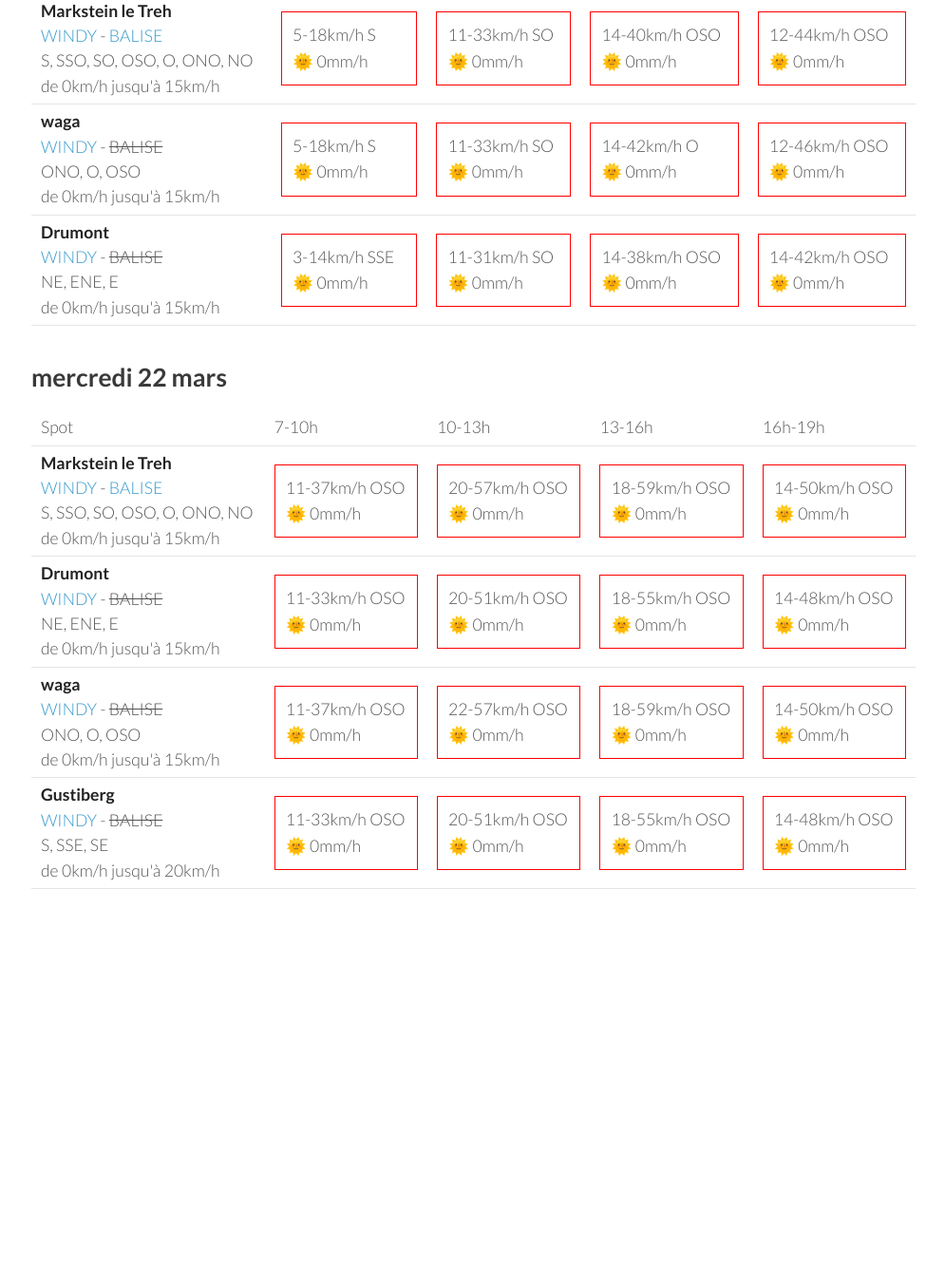
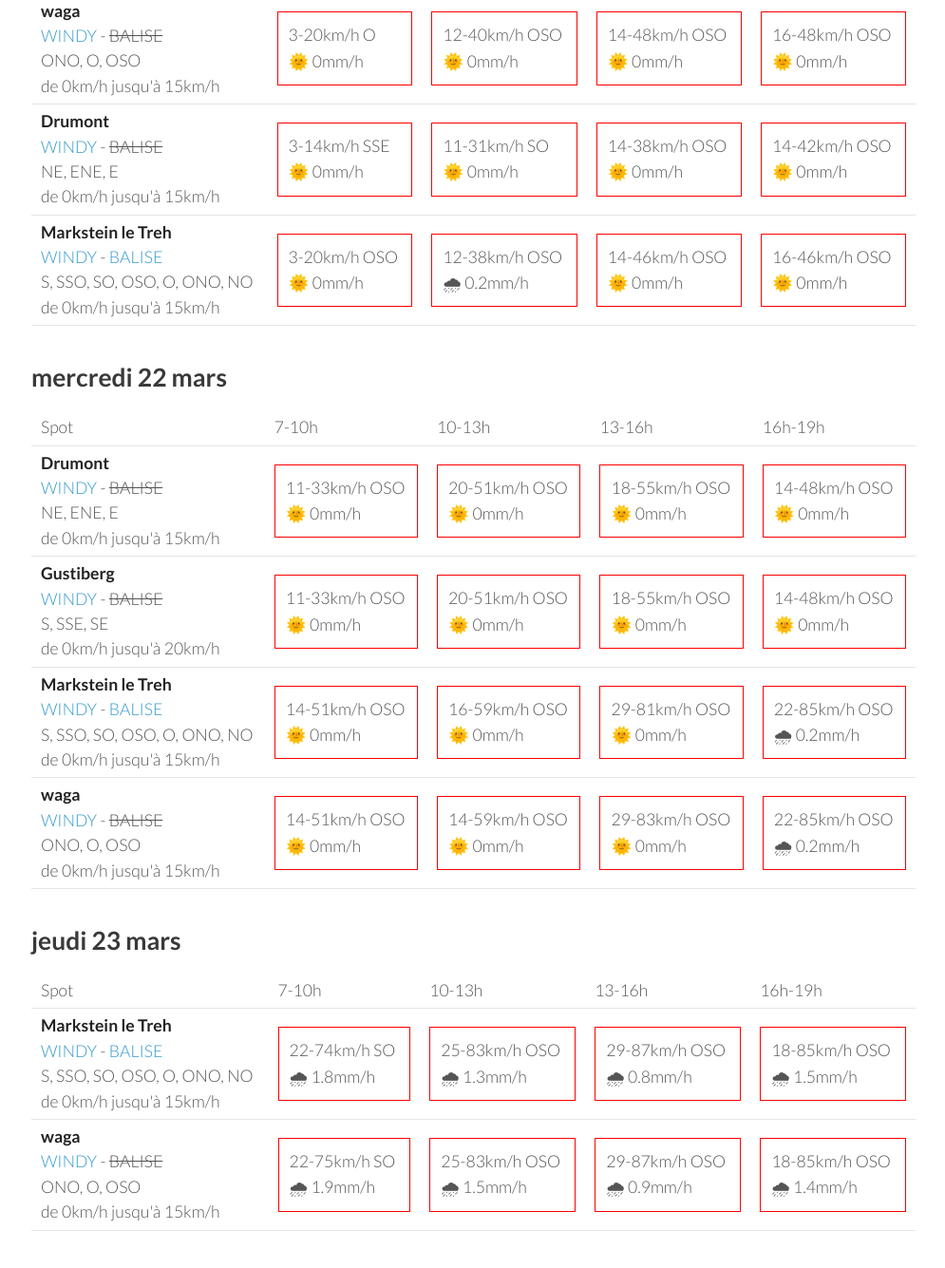
Before and after one commit to parapente-dans-le-nord/parapente-dans-le-nord.github.io, a Jekyll site: the page built from vosges.markdown, in a window 1280 px wide and 1400 px high, scrolled down 2268 px. Shown: the top 1335 px of the window at 95% size, without its empty margins (25-1020 px from the left). Built offline with Jekyll 4.4.1, drawn with Linux system fonts in a browser that asks for light colours; before the commit the page ends 3332 px from its top, so only the background shows below that; some of the changed text lies outside the part shown.

Commit message:
update index.markdown

```diff
--- a/vosges.markdown
+++ b/vosges.markdown
@@ -7,7 +7,7 @@ title:  "Tous les spots"
 {: .links}
 
 # Prevision Windy, modèle Arome
-page mise à jour le samedi 18 mars 06:16
+page mise à jour le samedi 18 mars 10:16
 
 ## samedi 18 mars
 
@@ -134,6 +134,16 @@ page mise à jour le samedi 18 mars 06:16
       <td>16h-19h</td>
     </tr>
 <tr>
+        <td><strong>waga</strong><br><a href="https://windy.com/47.903/6.996?47.900,6.983,15">WINDY</a> - <span class="no-balise"> BALISE </span><br> <span class="vent-favorable">ONO, O, OSO</span><br><span class="force-vent">de 0km/h jusqu'à 15km/h</span> </td>
+
+            <td><div class="not-flyable"><p>5-24km/h ONO</p><p>🌞 0mm/h</p></div></td>
+            <td><div class="not-flyable"><p>1-16km/h SO</p><p>🌞 0mm/h</p></div></td>
+            <td><div class="not-flyable"><p>3-16km/h O</p><p>🌞 0mm/h</p></div></td>
+            <td><div class="not-flyable"><p>5-16km/h SO</p><p>🌞 0mm/h</p></div></td>
+
+
+    </tr>
+<tr>
         <td><strong>Gustiberg</strong><br><a href="https://windy.com/47.894/6.934?47.891,6.934,15,m:eYYagmI">WINDY</a> - <span class="no-balise"> BALISE </span><br> <span class="vent-favorable">S, SSE, SE</span><br><span class="force-vent">de 0km/h jusqu'à 20km/h</span> </td>
 
             <td><div class="not-flyable"><p>5-20km/h ONO</p><p>🌞 0mm/h</p></div></td>
@@ -146,20 +156,10 @@ page mise à jour le samedi 18 mars 06:16
 <tr>
         <td><strong>Markstein le Treh</strong><br><a href="https://windy.com/47.926/7.012?47.505,7.012,8,m:eY1agmQ">WINDY</a> - <span class=""><a href="http://www.balisemeteo.com/balise.php?idBalise=136">BALISE</a> </span><br> <span class="vent-favorable">S, SSO, SO, OSO, O, ONO, NO</span><br><span class="force-vent">de 0km/h jusqu'à 15km/h</span> </td>
 
-            <td><div class="not-flyable"><p>3-22km/h O</p><p>🌞 0mm/h</p></div></td>
-            <td><div class="not-flyable"><p>3-16km/h ONO</p><p>🌞 0mm/h</p></div></td>
-            <td><div class="not-flyable"><p>3-14km/h SSE</p><p>🌞 0mm/h</p></div></td>
-            <td><div class="not-flyable"><p>5-18km/h SSE</p><p>🌞 0mm/h</p></div></td>
-
-
-    </tr>
-<tr>
-        <td><strong>waga</strong><br><a href="https://windy.com/47.903/6.996?47.900,6.983,15">WINDY</a> - <span class="no-balise"> BALISE </span><br> <span class="vent-favorable">ONO, O, OSO</span><br><span class="force-vent">de 0km/h jusqu'à 15km/h</span> </td>
-
-            <td><div class="not-flyable"><p>3-22km/h O</p><p>🌞 0mm/h</p></div></td>
-            <td><div class="not-flyable"><p>3-16km/h NO</p><p>🌞 0mm/h</p></div></td>
-            <td><div class="not-flyable"><p>3-14km/h S</p><p>🌞 0mm/h</p></div></td>
-            <td><div class="not-flyable"><p>5-18km/h S</p><p>🌞 0mm/h</p></div></td>
+            <td><div class="not-flyable"><p>5-22km/h ONO</p><p>🌞 0mm/h</p></div></td>
+            <td><div class="not-flyable"><p>3-16km/h SO</p><p>🌞 0mm/h</p></div></td>
+            <td><div class="not-flyable"><p>3-16km/h OSO</p><p>🌞 0mm/h</p></div></td>
+            <td><div class="not-flyable"><p>5-16km/h SO</p><p>🌞 0mm/h</p></div></td>
 
 
     </tr>
@@ -200,22 +200,12 @@ page mise à jour le samedi 18 mars 06:16
 
     </tr>
 <tr>
-        <td><strong>Markstein le Treh</strong><br><a href="https://windy.com/47.926/7.012?47.505,7.012,8,m:eY1agmQ">WINDY</a> - <span class=""><a href="http://www.balisemeteo.com/balise.php?idBalise=136">BALISE</a> </span><br> <span class="vent-favorable">S, SSO, SO, OSO, O, ONO, NO</span><br><span class="force-vent">de 0km/h jusqu'à 15km/h</span> </td>
-
-            <td><div class="not-flyable"><p>5-18km/h S</p><p>🌞 0mm/h</p></div></td>
-            <td><div class="not-flyable"><p>11-33km/h SO</p><p>🌞 0mm/h</p></div></td>
-            <td><div class="not-flyable"><p>14-40km/h OSO</p><p>🌞 0mm/h</p></div></td>
-            <td><div class="not-flyable"><p>12-44km/h OSO</p><p>🌞 0mm/h</p></div></td>
-
-
-    </tr>
-<tr>
         <td><strong>waga</strong><br><a href="https://windy.com/47.903/6.996?47.900,6.983,15">WINDY</a> - <span class="no-balise"> BALISE </span><br> <span class="vent-favorable">ONO, O, OSO</span><br><span class="force-vent">de 0km/h jusqu'à 15km/h</span> </td>
 
-            <td><div class="not-flyable"><p>5-18km/h S</p><p>🌞 0mm/h</p></div></td>
-            <td><div class="not-flyable"><p>11-33km/h SO</p><p>🌞 0mm/h</p></div></td>
-            <td><div class="not-flyable"><p>14-42km/h O</p><p>🌞 0mm/h</p></div></td>
-            <td><div class="not-flyable"><p>12-46km/h OSO</p><p>🌞 0mm/h</p></div></td>
+            <td><div class="not-flyable"><p>3-20km/h O</p><p>🌞 0mm/h</p></div></td>
+            <td><div class="not-flyable"><p>12-40km/h OSO</p><p>🌞 0mm/h</p></div></td>
+            <td><div class="not-flyable"><p>14-48km/h OSO</p><p>🌞 0mm/h</p></div></td>
+            <td><div class="not-flyable"><p>16-48km/h OSO</p><p>🌞 0mm/h</p></div></td>
 
 
     </tr>
@@ -226,6 +216,16 @@ page mise à jour le samedi 18 mars 06:16
             <td><div class="not-flyable"><p>11-31km/h SO</p><p>🌞 0mm/h</p></div></td>
             <td><div class="not-flyable"><p>14-38km/h OSO</p><p>🌞 0mm/h</p></div></td>
             <td><div class="not-flyable"><p>14-42km/h OSO</p><p>🌞 0mm/h</p></div></td>
+
+
+    </tr>
+<tr>
+        <td><strong>Markstein le Treh</strong><br><a href="https://windy.com/47.926/7.012?47.505,7.012,8,m:eY1agmQ">WINDY</a> - <span class=""><a href="http://www.balisemeteo.com/balise.php?idBalise=136">BALISE</a> </span><br> <span class="vent-favorable">S, SSO, SO, OSO, O, ONO, NO</span><br><span class="force-vent">de 0km/h jusqu'à 15km/h</span> </td>
+
+            <td><div class="not-flyable"><p>3-20km/h OSO</p><p>🌞 0mm/h</p></div></td>
+            <td><div class="not-flyable"><p>12-38km/h OSO</p><p>🌧 0.2mm/h</p></div></td>
+            <td><div class="not-flyable"><p>14-46km/h OSO</p><p>🌞 0mm/h</p></div></td>
+            <td><div class="not-flyable"><p>16-46km/h OSO</p><p>🌞 0mm/h</p></div></td>
 
 
     </tr>
@@ -246,32 +246,12 @@ page mise à jour le samedi 18 mars 06:16
       <td>16h-19h</td>
     </tr>
 <tr>
-        <td><strong>Markstein le Treh</strong><br><a href="https://windy.com/47.926/7.012?47.505,7.012,8,m:eY1agmQ">WINDY</a> - <span class=""><a href="http://www.balisemeteo.com/balise.php?idBalise=136">BALISE</a> </span><br> <span class="vent-favorable">S, SSO, SO, OSO, O, ONO, NO</span><br><span class="force-vent">de 0km/h jusqu'à 15km/h</span> </td>
-
-            <td><div class="not-flyable"><p>11-37km/h OSO</p><p>🌞 0mm/h</p></div></td>
-            <td><div class="not-flyable"><p>20-57km/h OSO</p><p>🌞 0mm/h</p></div></td>
-            <td><div class="not-flyable"><p>18-59km/h OSO</p><p>🌞 0mm/h</p></div></td>
-            <td><div class="not-flyable"><p>14-50km/h OSO</p><p>🌞 0mm/h</p></div></td>
-
-
-    </tr>
-<tr>
         <td><strong>Drumont</strong><br><a href="https://windy.com/47.898/6.919?47.687,6.919,9,m:eYYagmG">WINDY</a> - <span class="no-balise"> BALISE </span><br> <span class="vent-favorable">NE, ENE, E</span><br><span class="force-vent">de 0km/h jusqu'à 15km/h</span> </td>
 
             <td><div class="not-flyable"><p>11-33km/h OSO</p><p>🌞 0mm/h</p></div></td>
             <td><div class="not-flyable"><p>20-51km/h OSO</p><p>🌞 0mm/h</p></div></td>
             <td><div class="not-flyable"><p>18-55km/h OSO</p><p>🌞 0mm/h</p></div></td>
             <td><div class="not-flyable"><p>14-48km/h OSO</p><p>🌞 0mm/h</p></div></td>
-
-
-    </tr>
-<tr>
-        <td><strong>waga</strong><br><a href="https://windy.com/47.903/6.996?47.900,6.983,15">WINDY</a> - <span class="no-balise"> BALISE </span><br> <span class="vent-favorable">ONO, O, OSO</span><br><span class="force-vent">de 0km/h jusqu'à 15km/h</span> </td>
-
-            <td><div class="not-flyable"><p>11-37km/h OSO</p><p>🌞 0mm/h</p></div></td>
-            <td><div class="not-flyable"><p>22-57km/h OSO</p><p>🌞 0mm/h</p></div></td>
-            <td><div class="not-flyable"><p>18-59km/h OSO</p><p>🌞 0mm/h</p></div></td>
-            <td><div class="not-flyable"><p>14-50km/h OSO</p><p>🌞 0mm/h</p></div></td>
 
 
     </tr>
@@ -285,7 +265,63 @@ page mise à jour le samedi 18 mars 06:16
 
 
     </tr>
+<tr>
+        <td><strong>Markstein le Treh</strong><br><a href="https://windy.com/47.926/7.012?47.505,7.012,8,m:eY1agmQ">WINDY</a> - <span class=""><a href="http://www.balisemeteo.com/balise.php?idBalise=136">BALISE</a> </span><br> <span class="vent-favorable">S, SSO, SO, OSO, O, ONO, NO</span><br><span class="force-vent">de 0km/h jusqu'à 15km/h</span> </td>
+
+            <td><div class="not-flyable"><p>14-51km/h OSO</p><p>🌞 0mm/h</p></div></td>
+            <td><div class="not-flyable"><p>16-59km/h OSO</p><p>🌞 0mm/h</p></div></td>
+            <td><div class="not-flyable"><p>29-81km/h OSO</p><p>🌞 0mm/h</p></div></td>
+            <td><div class="not-flyable"><p>22-85km/h OSO</p><p>🌧 0.2mm/h</p></div></td>
+
+
+    </tr>
+<tr>
+        <td><strong>waga</strong><br><a href="https://windy.com/47.903/6.996?47.900,6.983,15">WINDY</a> - <span class="no-balise"> BALISE </span><br> <span class="vent-favorable">ONO, O, OSO</span><br><span class="force-vent">de 0km/h jusqu'à 15km/h</span> </td>
+
+            <td><div class="not-flyable"><p>14-51km/h OSO</p><p>🌞 0mm/h</p></div></td>
+            <td><div class="not-flyable"><p>14-59km/h OSO</p><p>🌞 0mm/h</p></div></td>
+            <td><div class="not-flyable"><p>29-83km/h OSO</p><p>🌞 0mm/h</p></div></td>
+            <td><div class="not-flyable"><p>22-85km/h OSO</p><p>🌧 0.2mm/h</p></div></td>
+
+
+    </tr>
 
 </tbody>
 </table>
 {:/}
+## jeudi 23 mars
+
+{::nomarkdown}
+<table>
+  <tbody>
+    <tr>
+      <td>Spot</td>
+      <td>7-10h</td>
+      <td>10-13h</td>
+      <td>13-16h</td>
+      <td>16h-19h</td>
+    </tr>
+<tr>
+        <td><strong>Markstein le Treh</strong><br><a href="https://windy.com/47.926/7.012?47.505,7.012,8,m:eY1agmQ">WINDY</a> - <span class=""><a href="http://www.balisemeteo.com/balise.php?idBalise=136">BALISE</a> </span><br> <span class="vent-favorable">S, SSO, SO, OSO, O, ONO, NO</span><br><span class="force-vent">de 0km/h jusqu'à 15km/h</span> </td>
+
+            <td><div class="not-flyable"><p>22-74km/h SO</p><p>🌧 1.8mm/h</p></div></td>
+            <td><div class="not-flyable"><p>25-83km/h OSO</p><p>🌧 1.3mm/h</p></div></td>
+            <td><div class="not-flyable"><p>29-87km/h OSO</p><p>🌧 0.8mm/h</p></div></td>
+            <td><div class="not-flyable"><p>18-85km/h OSO</p><p>🌧 1.5mm/h</p></div></td>
+
+
+    </tr>
+<tr>
+        <td><strong>waga</strong><br><a href="https://windy.com/47.903/6.996?47.900,6.983,15">WINDY</a> - <span class="no-balise"> BALISE </span><br> <span class="vent-favorable">ONO, O, OSO</span><br><span class="force-vent">de 0km/h jusqu'à 15km/h</span> </td>
+
+            <td><div class="not-flyable"><p>22-75km/h SO</p><p>🌧 1.9mm/h</p></div></td>
+            <td><div class="not-flyable"><p>25-83km/h OSO</p><p>🌧 1.5mm/h</p></div></td>
+            <td><div class="not-flyable"><p>29-87km/h OSO</p><p>🌧 0.9mm/h</p></div></td>
+            <td><div class="not-flyable"><p>18-85km/h OSO</p><p>🌧 1.4mm/h</p></div></td>
+
+
+    </tr>
+
+</tbody>
+</table>
+{:/}
```
